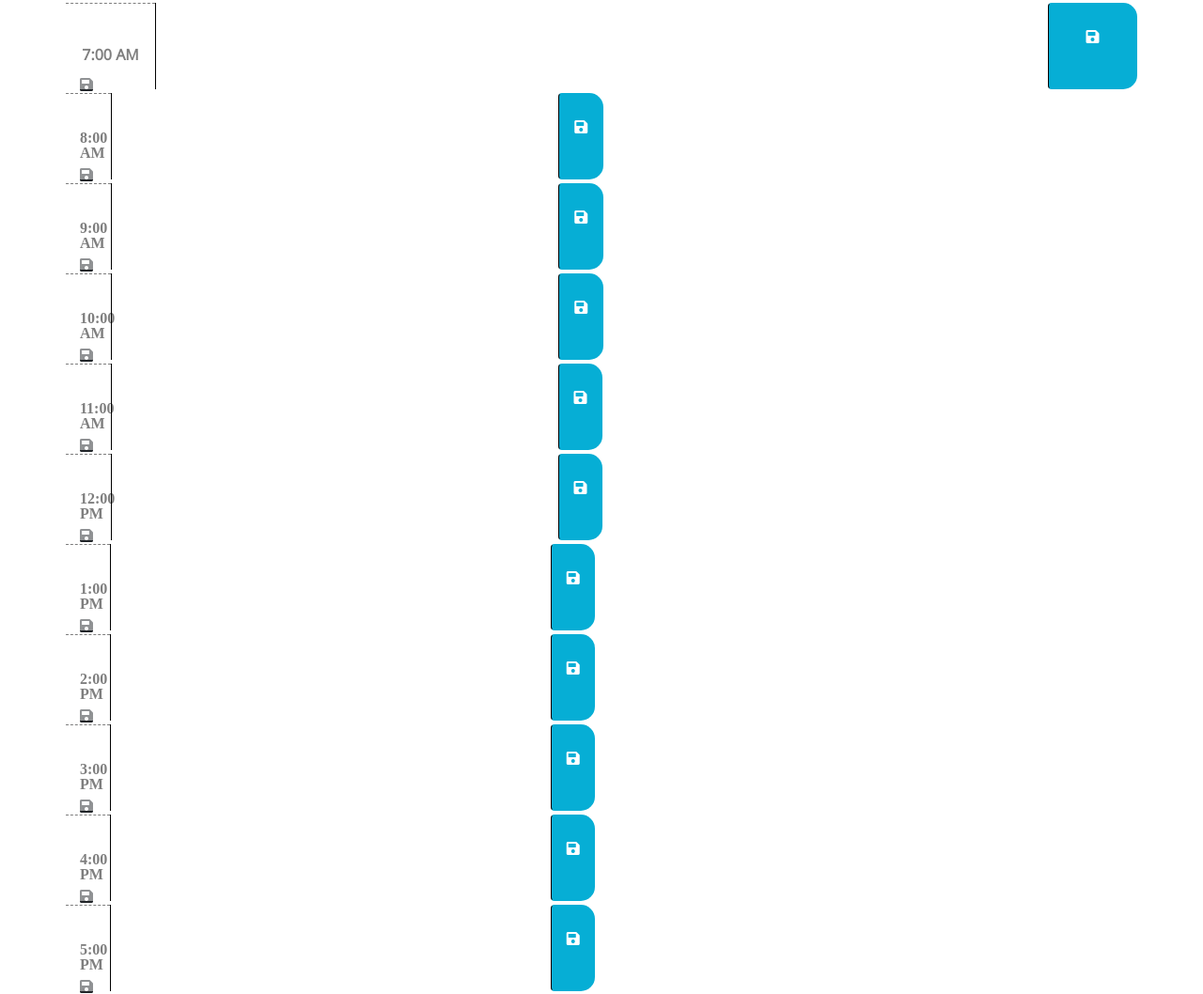
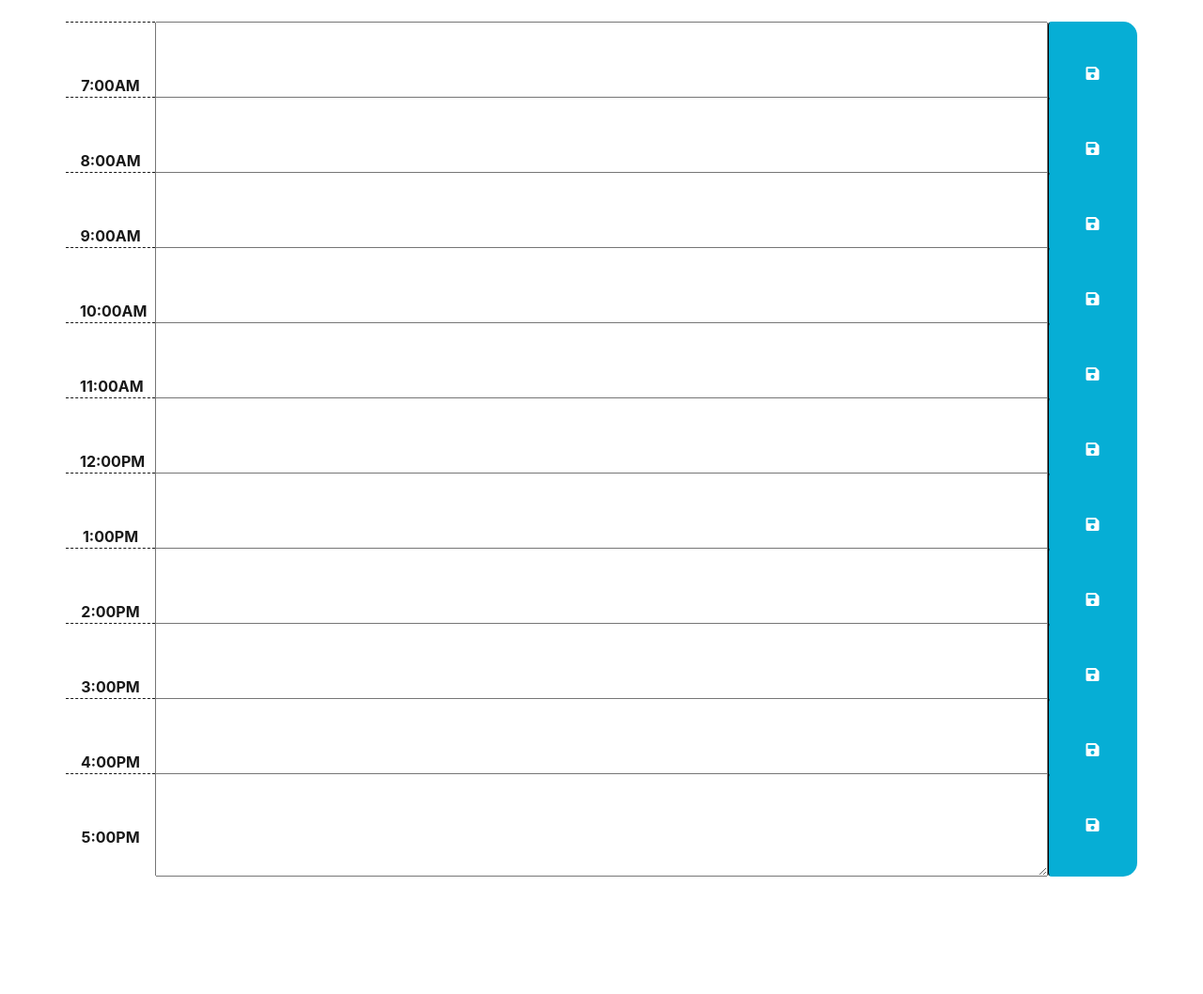
Before and after one commit to JioR95/Work-Day-Scheduler, a plain HTML site: page index.html in a window 1280 px wide. Shown: the part 334-1392 px from the top of the page at 94% size. After the commit the page ends 1267 px from the top, so only its background shows below. Drawn offline with nearby package versions, Linux system fonts and the light colour scheme.

Commit message:
html update

```diff
--- a/assets/css/style.css
+++ b/assets/css/style.css
@@ -1,10 +1,10 @@
-body {
+.body {
   font-family: 'Open Sans', sans-serif;
   font-size: 16px;
   line-height: 1;
 }
 
-textarea{
+.textarea{
   background: transparent;
   border: none;
   resize: none;
@@ -12,6 +12,7 @@ textarea{
   border-left: 1px solid black;
   padding: 10px;
 }
+
 
 .jumbotron {
   text-align: center;
@@ -32,6 +33,7 @@ textarea{
 .time-block{
   text-align: center;
   border-radius: 15px;
+
 }
 
 .row {
@@ -47,7 +49,7 @@ textarea{
   font-weight: bold;
   display: flex;
   flex-direction: column;
-  opacity: .5;
+  opacity: .9;
   justify-content: center;
 }
 
--- a/index.html
+++ b/index.html
@@ -28,85 +28,96 @@
       <p class="lead">A simple calendar app for scheduling your work day</p>
       <p id="currentDay" class="lead"></p>
     </header>
+
     <div class="container">
       <!-- Timeblocks go here -->
 
       <div class="time-block row" id="hour7">
         <div class="hour col-sm-1 col-md-1 col-xl-1">
-          7:00 AM
+          7:00AM
         </div>
         <textarea class="description col-sm-10 col-md-10 col-xl-10"></textarea>
-        <button class="btn saveBtn col-sm-1 col-md-1 col-xl-1"><i class="fas fa-save "</button>
+        <button class="btn saveBtn col-sm-1 col-md-1 col-xl-1"><i class="fas fa-save "></i></button>
       </div>
+
       <div class="time-block row" id="hour8">
         <div class="hour col-sm-1 col-md-1 col-xl-1">
-          8:00 AM
+          8:00AM
         </div>
         <textarea class="description col-sm-10 col-md-10 col-xl-10"></textarea>
-        <button class="btn saveBtn col-sm-1 col-md-1 col-xl-1"><i class="fas fa-save "</button>
+        <button class="btn saveBtn col-sm-1 col-md-1 col-xl-1"><i class="fas fa-save "></i></button>
       </div>
+
       <div class="time-block row" id="hour9">
         <div class="hour col-sm-1 col-md-1 col-xl-1">
-          9:00 AM
+          9:00AM
         </div>
         <textarea class="description col-sm-10 col-md-10 col-xl-10"></textarea>
-        <button class="btn saveBtn col-sm-1 col-md-1 col-xl-1"><i class="fas fa-save "</button>
+        <button class="btn saveBtn col-sm-1 col-md-1 col-xl-1"><i class="fas fa-save "></i></button>
       </div>
+
       <div class="time-block row" id="hour10">
         <div class="hour col-sm-1 col-md-1 col-xl-1">
-          10:00 AM
+          10:00AM
         </div>
         <textarea class="description col-sm-10 col-md-10 col-xl-10"></textarea>
-        <button class="btn saveBtn col-sm-1 col-md-1 col-xl-1"><i class="fas fa-save "</button>
+        <button class="btn saveBtn col-sm-1 col-md-1 col-xl-1"><i class="fas fa-save "></i></button>
       </div>
+
       <div class="time-block row" id="hour11">
         <div class="hour col-sm-1 col-md-1 col-xl-1">
-          11:00 AM
+          11:00AM
         </div>
         <textarea class="description col-sm-10 col-md-10 col-xl-10"></textarea>
-        <button class="btn saveBtn col-sm-1 col-md-1 col-xl-1"><i class="fas fa-save "</button>
+        <button class="btn saveBtn col-sm-1 col-md-1 col-xl-1"><i class="fas fa-save "></i></button>
       </div>
+
       <div class="time-block row" id="hour12">
         <div class="hour col-sm-1 col-md-1 col-xl-1">
-          12:00 PM
+          12:00PM
         </div>
         <textarea class="description col-sm-10 col-md-10 col-xl-10"></textarea>
-        <button class="btn saveBtn col-sm-1 col-md-1 col-xl-1"><i class="fas fa-save "</button>
+        <button class="btn saveBtn col-sm-1 col-md-1 col-xl-1"><i class="fas fa-save "></i></button>
       </div>
+
       <div class="time-block row" id="hour13">
         <div class="hour col-sm-1 col-md-1 col-xl-1">
-          1:00 PM
+          1:00PM
         </div>
         <textarea class="description col-sm-10 col-md-10 col-xl-10"></textarea>
-        <button class="btn saveBtn col-sm-1 col-md-1 col-xl-1"><i class="fas fa-save "</button>
+        <button class="btn saveBtn col-sm-1 col-md-1 col-xl-1"><i class="fas fa-save "></i></button>
       </div>
+
       <div class="time-block row" id="hour14">
         <div class="hour col-sm-1 col-md-1 col-xl-1">
-          2:00 PM
+          2:00PM
         </div>
         <textarea class="description col-sm-10 col-md-10 col-xl-10"></textarea>
-        <button class="btn saveBtn col-sm-1 col-md-1 col-xl-1"><i class="fas fa-save "</button>
+        <button class="btn saveBtn col-sm-1 col-md-1 col-xl-1"><i class="fas fa-save "></i></button>
       </div>
+
       <div class="time-block row" id="hour15">
         <div class="hour col-sm-1 col-md-1 col-xl-1">
-          3:00 PM
+          3:00PM
         </div>
         <textarea class="description col-sm-10 col-md-10 col-xl-10"></textarea>
-        <button class="btn saveBtn col-sm-1 col-md-1 col-xl-1"><i class="fas fa-save "</button>
+        <button class="btn saveBtn col-sm-1 col-md-1 col-xl-1"><i class="fas fa-save "></i></button>
       </div>
+
       <div class="time-block row" id="hour16">
         <div class="hour col-sm-1 col-md-1 col-xl-1">
-          4:00 PM
+          4:00PM
         </div>
         <textarea class="description col-sm-10 col-md-10 col-xl-10"></textarea>
-        <button class="btn saveBtn col-sm-1 col-md-1 col-xl-1"><i class="fas fa-save "</button>
+        <button class="btn saveBtn col-sm-1 col-md-1 col-xl-1"><i class="fas fa-save "></i></button>
       </div>
+
       <div class="time-block row" id="hour17">
         <div class="hour col-sm-1 col-md-1 col-xl-1">
-          5:00 PM
+          5:00PM
         </div>
         <textarea class="description col-sm-10 col-md-10 col-xl-10"></textarea>
-        <button class="btn saveBtn col-sm-1 col-md-1 col-xl-1"><i class="fas fa-save "</button>
+        <button class="btn saveBtn col-sm-1 col-md-1 col-xl-1"><i class="fas fa-save "></i></button>
       </div>
 
     <script src="https://code.jquery.com/jquery-3.4.1.min.js"></script>
```
